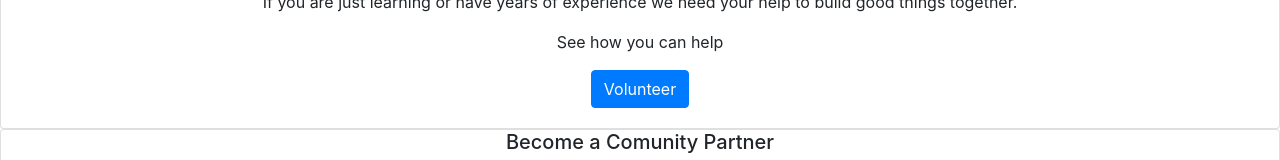
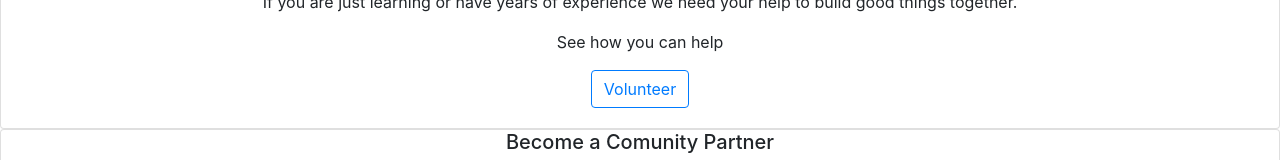
Before and after one commit to CodeForChico/Website1.0, a React (Create React App) app: page / in a window 1280 px wide. Shown: the part 227-387 px from the top of the page. Built offline with nearby package versions, Linux system fonts and the light colour scheme.

Commit message:
test the bootstrap css

```diff
--- a/src/App.css
+++ b/src/App.css
@@ -36,7 +36,3 @@
     transform: rotate(360deg);
   }
 }
-
-/* .btn {
-  background-color: black;
-} */
--- a/src/App.js
+++ b/src/App.js
@@ -25,14 +25,14 @@ function App() {
             <Card.Body>
                 <p>If you are just learning or have years of experience we need your help to build good things together.</p>
                 <p>See how you can help</p>
-                <Button>Volunteer</Button>
+                <Button variant = "outline-primary">Volunteer</Button>
             </Card.Body>
         </Card>
         <Card>
             <Card.Title>Become a Comunity Partner</Card.Title>
             <Card.Body>
                 <p>We work with Community Organizations and Local Governments to fix local services, and utilize open data to increase community awareness.</p>
-                <Button>Join Us</Button>
+                <Button varint = "outline-primary">Join Us</Button>
             </Card.Body>
         </Card>
     </div>
```
Also changed, not shown: 1 other file (tests, documents, lock files or other folders).
